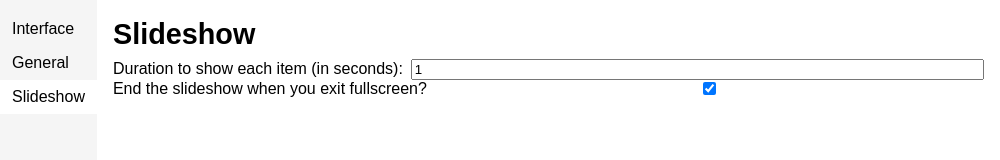
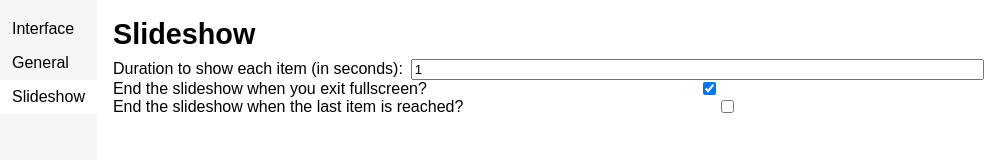
Before and after one commit to TagViewer/tagviewer, an Electron app: page settings.html in a window 1000 px wide. Both pictures are taken after a click on the item "Slideshow". Drawn offline with Linux system fonts and the light colour scheme; no server answers.

Commit message:
Add stopSlideshowAtEnd config item

```diff
--- a/index.js
+++ b/index.js
@@ -1829,7 +1829,7 @@ const vm = new Vue({
     },
     startSlideshow: function () {
       this.slideshowInterval = this.slideshowInterval === null ? window.setInterval(function () {
-        if (vm.canGoForward) vm.goToNextMedia(); else vm.goToFirstMedia();
+        if (vm.canGoForward) vm.goToNextMedia(); else if (!fallbackRef(config, 'stopSlideshowAtEnd', false)) vm.goToFirstMedia(); else vm.endSlideshow();
       }, fallbackRef(config, 'slideshowInterval', 1000)) : this.slideshowInterval;
     },
     startSlideshowFS: function () {
--- a/settings.html
+++ b/settings.html
@@ -21,6 +21,7 @@
         <ul v-show="currentPage === 'Slideshow'">
           <li><span>Duration to show each item (in seconds):</span><input type="number" min="0.1" step="0.001" v-model="slideshowInterval"></li>
           <li><span>End the slideshow when you exit fullscreen?</span><input type="checkbox" v-model="endSlideshowOnFSExit"></li>
+          <li><span>End the slideshow when the last item is reached?</span><input type="checkbox" v-model="stopSlideshowAtEnd"></li>
         </ul>
       </main>
     </div>
--- a/settings.js
+++ b/settings.js
@@ -54,6 +54,14 @@ const vm = new Vue({
       set: function (newVal) {
         this.configObject.endSlideshowOnFSExit = newVal;
       }
+    },
+    stopSlideshowAtEnd: {
+      get: function () {
+        return fallbackRef(this.configObject, 'stopSlideshowAtEnd', false);
+      },
+      set: function (newVal) {
+        this.configObject.stopSlideshowAtEnd = newVal;
+      }
     }
   },
   components: {
```
